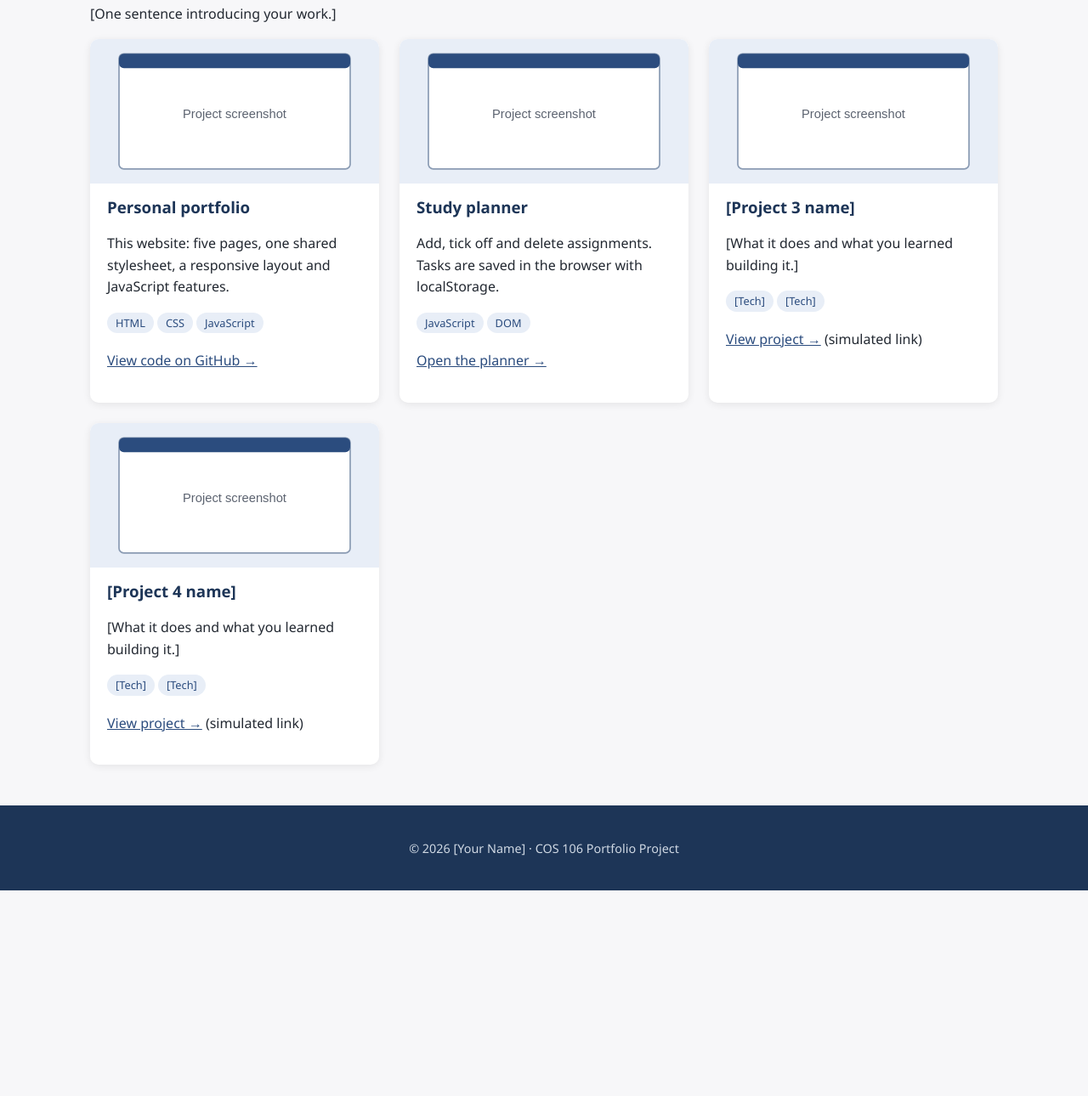
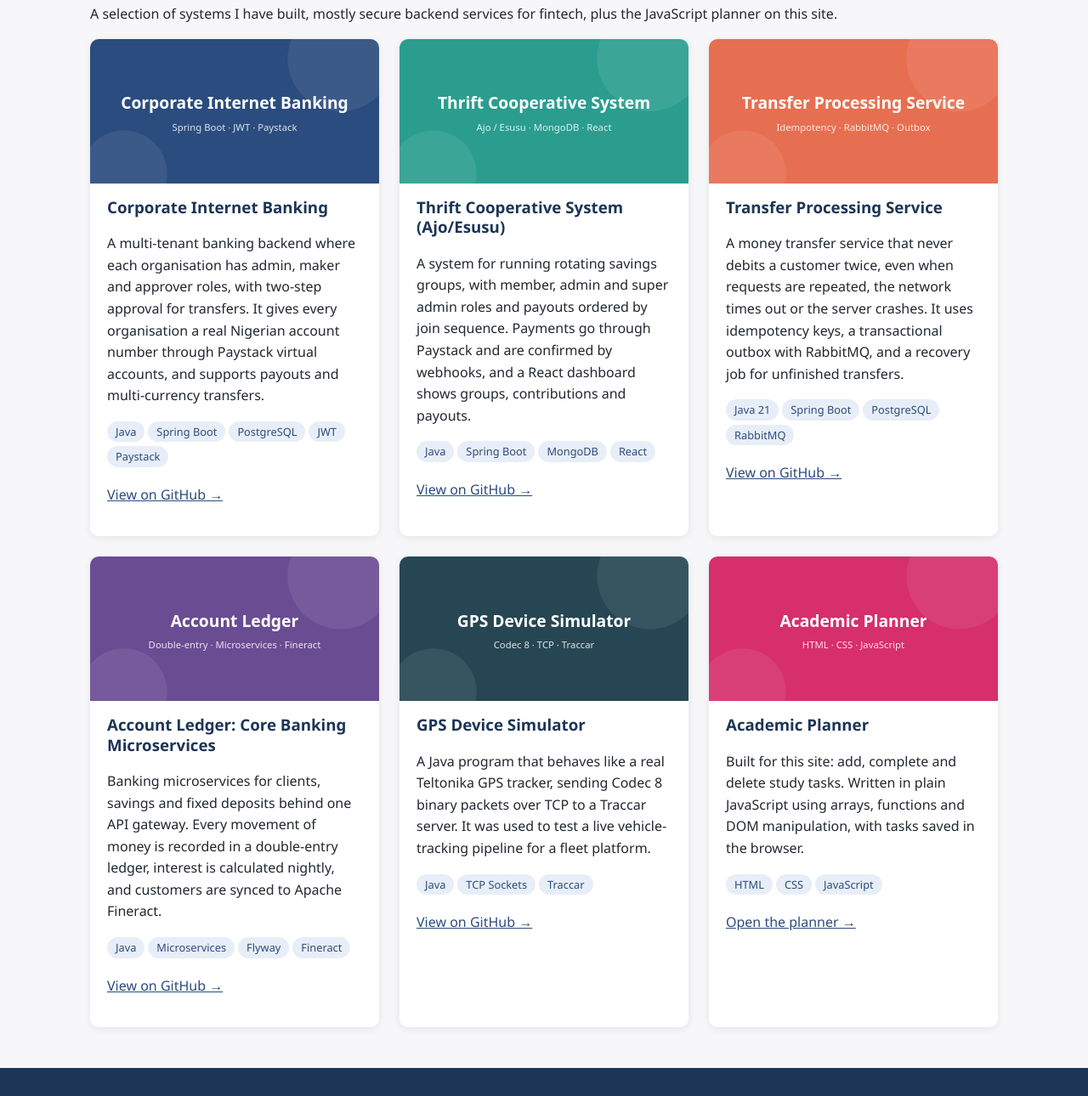
Before and after one commit to Mojolaoluwajoy/student-portfolio, a plain HTML site: page projects.html in a window 1280 px wide. Shown: the part 121-1411 px from the top of the page at 85% size. Before the commit the page ends 1169 px from the top, so only its background shows below. Drawn offline with Linux system fonts and the light colour scheme.

Commit message:
Add personal details, projects and skills from CV

```diff
--- a/projects.html
+++ b/projects.html
@@ -3,14 +3,14 @@
 <head>
   <meta charset="UTF-8">
   <meta name="viewport" content="width=device-width, initial-scale=1.0">
-  <meta name="description" content="Projects by [Your Name].">
-  <title>Projects | [Your Name]</title>
+  <meta name="description" content="Projects by Adebola Mojolaoluwa Joy.">
+  <title>Projects | Adebola Mojolaoluwa Joy</title>
   <link rel="stylesheet" href="css/style.css">
 </head>
 <body>
   <header class="site-header">
     <div class="container">
-      <a href="index.html" class="logo">[Your Name]</a>
+      <a href="index.html" class="logo">Adebola Mojolaoluwa Joy</a>
       <button class="nav-toggle" aria-label="Open menu" aria-expanded="false">&#9776;</button>
       <nav>
         <ul class="nav-links">
@@ -26,46 +26,66 @@
 
   <main class="container">
     <h1 class="page-title">My projects</h1>
-    <p>[One sentence introducing your work.]</p>
+    <p>A selection of systems I have built, mostly secure backend services for fintech, plus the JavaScript planner on this site.</p>
 
     <section class="section grid">
       <article class="card">
-        <img src="images/project-placeholder.svg" alt="Screenshot of the portfolio website">
+        <img src="images/project-cib.svg" alt="Corporate Internet Banking project banner">
         <div class="card-body">
-          <h3>Personal portfolio</h3>
-          <p>This website: five pages, one shared stylesheet, a responsive layout and JavaScript features.</p>
-          <span class="tag">HTML</span><span class="tag">CSS</span><span class="tag">JavaScript</span>
-          <p><a href="https://github.com/your-username/student-portfolio">View code on GitHub &rarr;</a></p>
+          <h3>Corporate Internet Banking</h3>
+          <p>A multi-tenant banking backend where each organisation has admin, maker and approver roles, with two-step approval for transfers. It gives every organisation a real Nigerian account number through Paystack virtual accounts, and supports payouts and multi-currency transfers.</p>
+          <span class="tag">Java</span><span class="tag">Spring Boot</span><span class="tag">PostgreSQL</span><span class="tag">JWT</span><span class="tag">Paystack</span>
+          <p><a href="https://github.com/Mojolaoluwajoy/cib-backend" target="_blank" rel="noopener">View on GitHub &rarr;</a></p>
         </div>
       </article>
 
       <article class="card">
-        <img src="images/project-placeholder.svg" alt="Screenshot of the study planner">
+        <img src="images/project-thrift.svg" alt="Thrift Cooperative Management System project banner">
         <div class="card-body">
-          <h3>Study planner</h3>
-          <p>Add, tick off and delete assignments. Tasks are saved in the browser with localStorage.</p>
-          <span class="tag">JavaScript</span><span class="tag">DOM</span>
-          <p><a href="planner.html">Open the planner &rarr;</a></p>
+          <h3>Thrift Cooperative System (Ajo/Esusu)</h3>
+          <p>A system for running rotating savings groups, with member, admin and super admin roles and payouts ordered by join sequence. Payments go through Paystack and are confirmed by webhooks, and a React dashboard shows groups, contributions and payouts.</p>
+          <span class="tag">Java</span><span class="tag">Spring Boot</span><span class="tag">MongoDB</span><span class="tag">React</span>
+          <p><a href="https://github.com/Mojolaoluwajoy/thriftSystem-backend" target="_blank" rel="noopener">View on GitHub &rarr;</a></p>
         </div>
       </article>
 
       <article class="card">
-        <img src="images/project-placeholder.svg" alt="Screenshot of [Project 3]">
+        <img src="images/project-transfer.svg" alt="Transfer Processing Service project banner">
         <div class="card-body">
-          <h3>[Project 3 name]</h3>
-          <p>[What it does and what you learned building it.]</p>
-          <span class="tag">[Tech]</span><span class="tag">[Tech]</span>
-          <p><a href="#">View project &rarr;</a> (simulated link)</p>
+          <h3>Transfer Processing Service</h3>
+          <p>A money transfer service that never debits a customer twice, even when requests are repeated, the network times out or the server crashes. It uses idempotency keys, a transactional outbox with RabbitMQ, and a recovery job for unfinished transfers.</p>
+          <span class="tag">Java 21</span><span class="tag">Spring Boot</span><span class="tag">PostgreSQL</span><span class="tag">RabbitMQ</span>
+          <p><a href="https://github.com/Mojolaoluwajoy/transfer-processing-service" target="_blank" rel="noopener">View on GitHub &rarr;</a></p>
         </div>
       </article>
 
       <article class="card">
-        <img src="images/project-placeholder.svg" alt="Screenshot of [Project 4]">
+        <img src="images/project-ledger.svg" alt="Account Ledger project banner">
         <div class="card-body">
-          <h3>[Project 4 name]</h3>
-          <p>[What it does and what you learned building it.]</p>
-          <span class="tag">[Tech]</span><span class="tag">[Tech]</span>
-          <p><a href="#">View project &rarr;</a> (simulated link)</p>
+          <h3>Account Ledger: Core Banking Microservices</h3>
+          <p>Banking microservices for clients, savings and fixed deposits behind one API gateway. Every movement of money is recorded in a double-entry ledger, interest is calculated nightly, and customers are synced to Apache Fineract.</p>
+          <span class="tag">Java</span><span class="tag">Microservices</span><span class="tag">Flyway</span><span class="tag">Fineract</span>
+          <p><a href="https://github.com/Mojolaoluwajoy/account-ledger" target="_blank" rel="noopener">View on GitHub &rarr;</a></p>
+        </div>
+      </article>
+
+      <article class="card">
+        <img src="images/project-gps.svg" alt="GPS Device Simulator project banner">
+        <div class="card-body">
+          <h3>GPS Device Simulator</h3>
+          <p>A Java program that behaves like a real Teltonika GPS tracker, sending Codec 8 binary packets over TCP to a Traccar server. It was used to test a live vehicle-tracking pipeline for a fleet platform.</p>
+          <span class="tag">Java</span><span class="tag">TCP Sockets</span><span class="tag">Traccar</span>
+          <p><a href="https://github.com/Mojolaoluwajoy/traccarSimulator" target="_blank" rel="noopener">View on GitHub &rarr;</a></p>
+        </div>
+      </article>
+
+      <article class="card">
+        <img src="images/project-planner.svg" alt="Academic Planner project banner">
+        <div class="card-body">
+          <h3>Academic Planner</h3>
+          <p>Built for this site: add, complete and delete study tasks. Written in plain JavaScript using arrays, functions and DOM manipulation, with tasks saved in the browser.</p>
+          <span class="tag">HTML</span><span class="tag">CSS</span><span class="tag">JavaScript</span>
+          <p><a href="planner.html">Open the planner &rarr;</a></p>
         </div>
       </article>
     </section>
@@ -73,7 +93,7 @@
 
   <footer class="site-footer">
     <div class="container">
-      <p>&copy; <span id="year"></span> [Your Name] &middot; COS 106 Portfolio Project</p>
+      <p>&copy; <span id="year"></span> Adebola Mojolaoluwa Joy &middot; COS 106 Portfolio Project</p>
     </div>
   </footer>
 
```
Also changed, not shown: about.html (+29 -29 lines), contact.html (+8 -5 lines), index.html (+8 -8 lines), planner.html (+3 -3 lines), images/project-cib.svg (added), images/project-gps.svg (added), images/project-ledger.svg (added), images/project-placeholder.svg (deleted), images/project-planner.svg (added), images/project-thrift.svg (added), images/project-transfer.svg (added).
